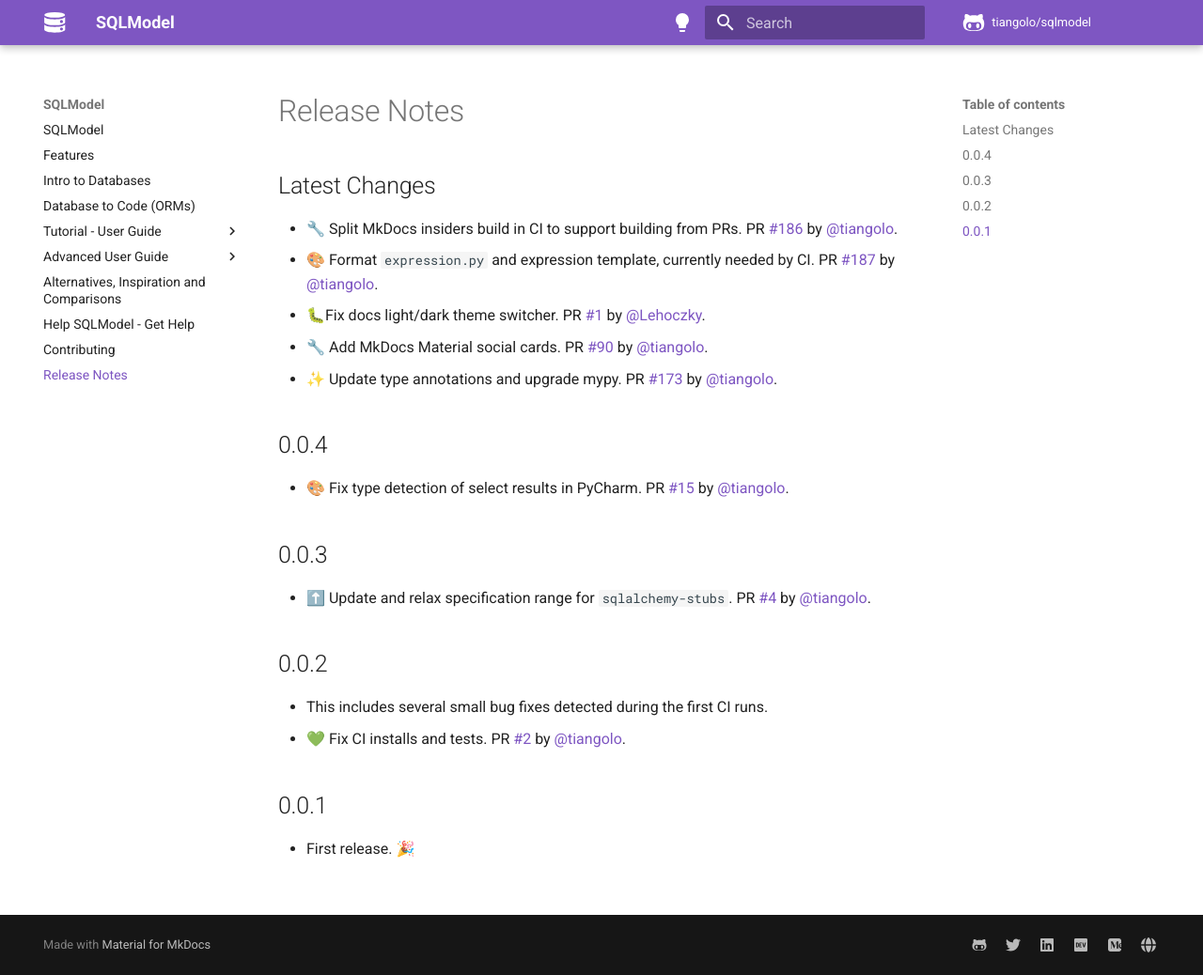
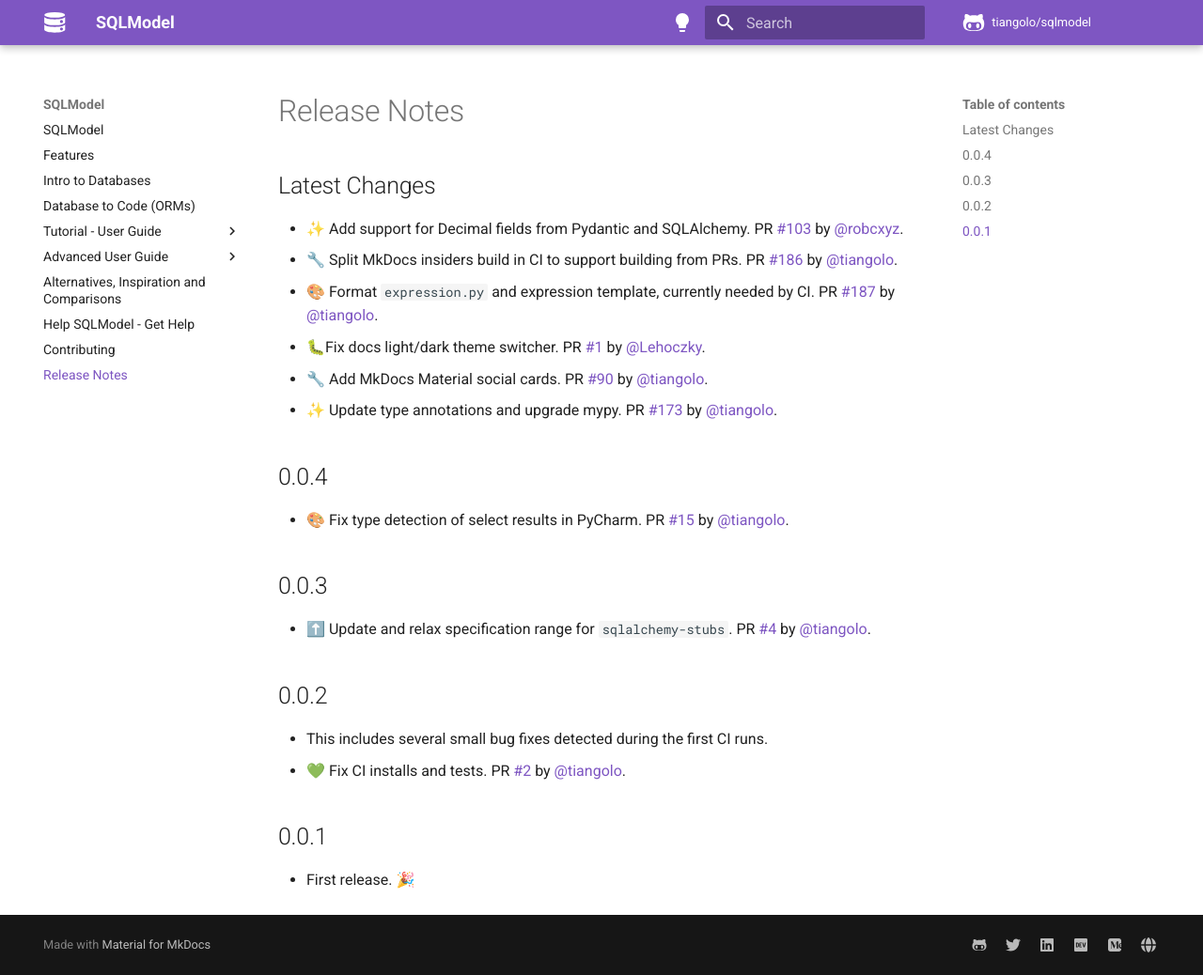
Before and after one commit to upmorpheus/Laravel-perfect, an MkDocs documentation site: the page built from docs/release-notes.md, in a window 1280 px wide and 1038 px high. Shown: the whole window at 94% size. Built offline with MkDocs 1.6.1 and Material for MkDocs 9.7.7, drawn with Linux system fonts in a browser that asks for light colours; comment, search, counter and statistics services are not loaded.

Commit message:
📝 Update release notes

```diff
--- a/docs/release-notes.md
+++ b/docs/release-notes.md
@@ -2,6 +2,7 @@
 
 ## Latest Changes
 
+* ✨ Add support for Decimal fields from Pydantic and SQLAlchemy. PR [#103](https://github.com/tiangolo/sqlmodel/pull/103) by [@robcxyz](https://github.com/robcxyz).
 * 🔧 Split MkDocs insiders build in CI to support building from PRs. PR [#186](https://github.com/tiangolo/sqlmodel/pull/186) by [@tiangolo](https://github.com/tiangolo).
 * 🎨 Format `expression.py` and expression template, currently needed by CI. PR [#187](https://github.com/tiangolo/sqlmodel/pull/187) by [@tiangolo](https://github.com/tiangolo).
 * 🐛Fix docs light/dark theme switcher. PR [#1](https://github.com/tiangolo/sqlmodel/pull/1) by [@Lehoczky](https://github.com/Lehoczky).
```
